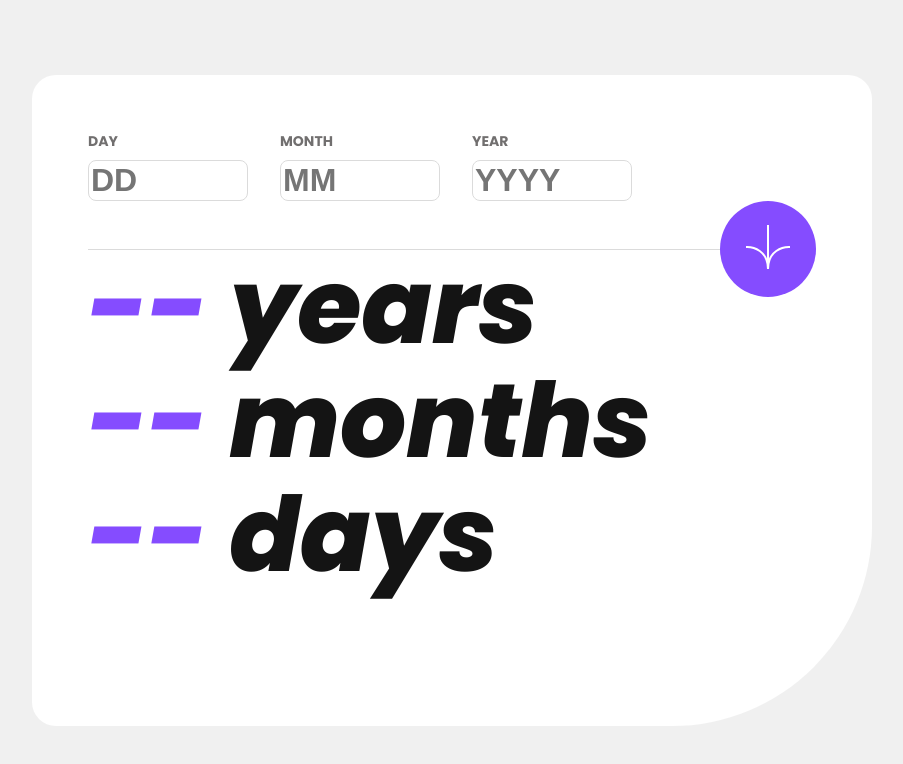
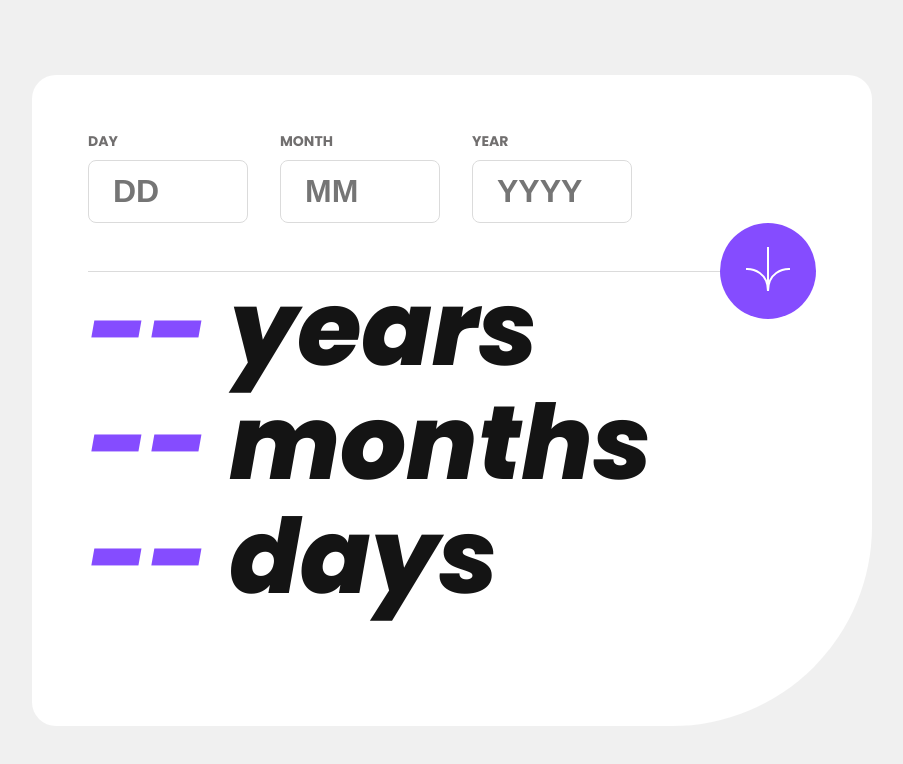
Before and after one commit to LanceLiang2011/ageboard-age-calculator, a React (Vite) app: page / in a window 1280 px wide. Shown: the top 764 px of the page, without its empty margins (188-1091 px from the left). Built offline with nearby package versions, Linux system fonts and the light colour scheme.

Commit message:
Restore padding

```diff
--- a/src/components/MainCard.jsx
+++ b/src/components/MainCard.jsx
@@ -208,7 +208,7 @@ const Input = styled.div`
     font-size: 2rem;
     letter-spacing: 1%;
     font-weight: 700;
-
+    padding: 12px 24px;
     border: 1px solid ${(p) => (p.valid ? COLORS.lightGrey : COLORS.lightRed)};
     border-radius: 8px;
   }
```
